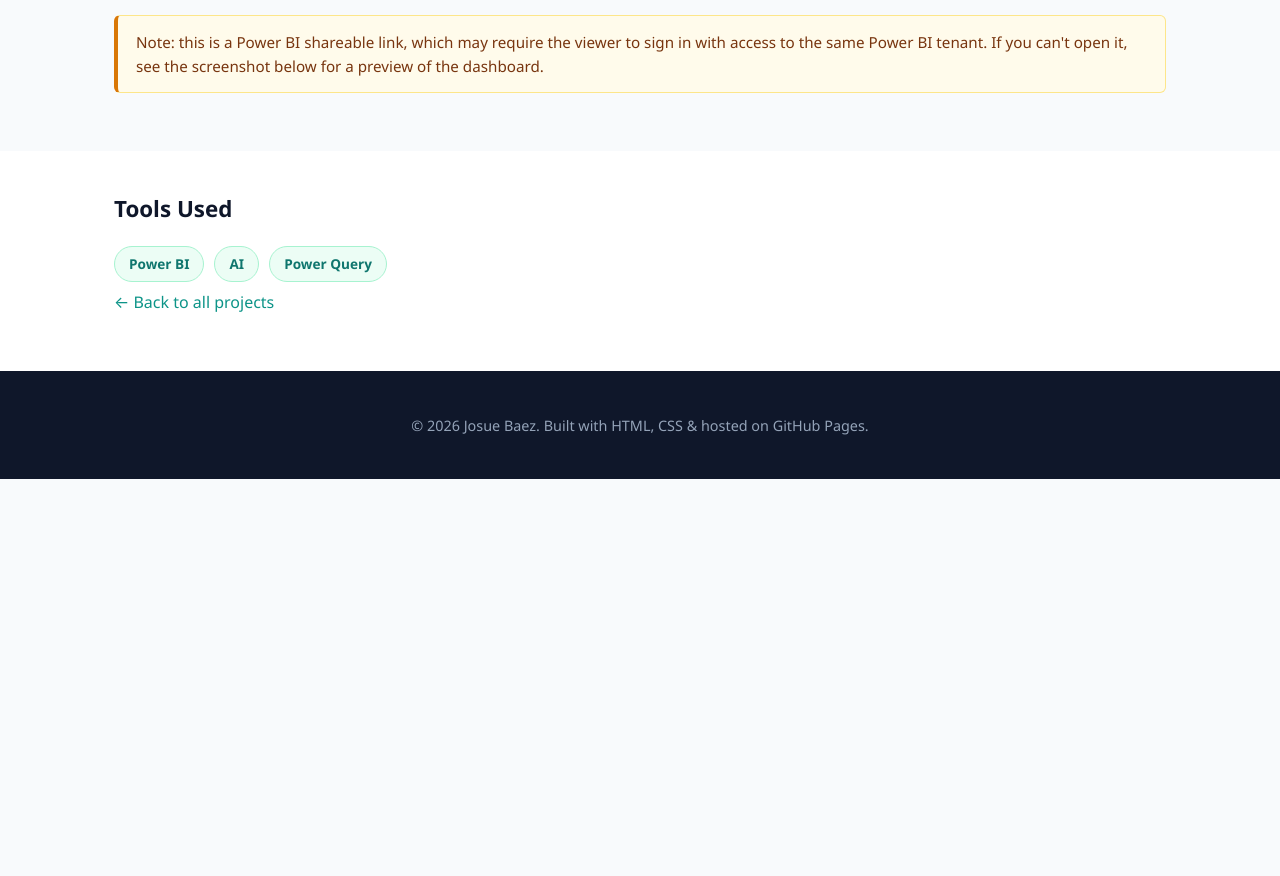
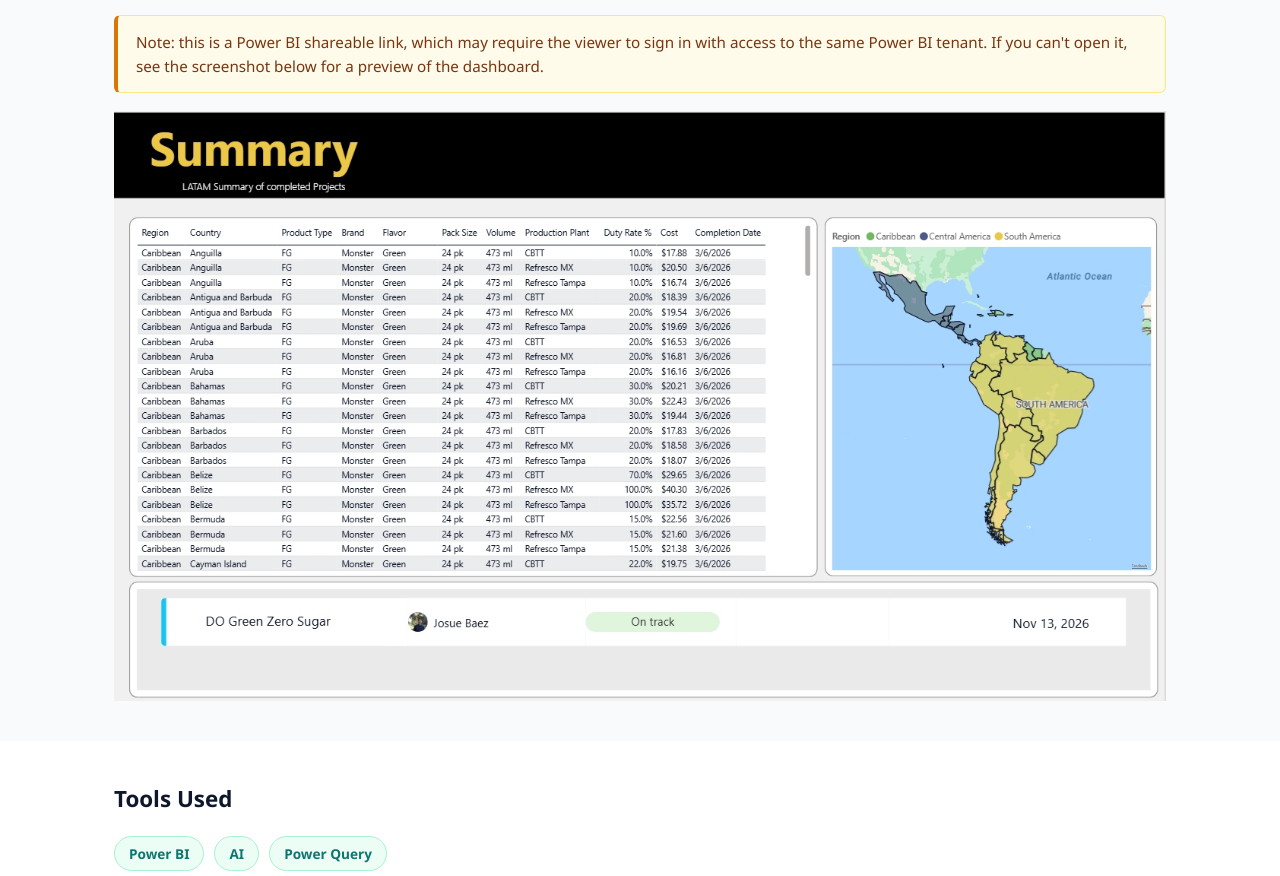
Before and after one commit to jobaez9/jobaez9.github.io, a plain HTML site: page projects/powerbi-project-1.html in a window 1280 px wide. Shown: the part 557-1433 px from the top of the page. Before the commit the page ends 1036 px from the top, so only its background shows below. Drawn offline with Linux system fonts and the light colour scheme.

Commit message:
Fix HTML syntax for image tag in powerbi-project-1.html

```diff
--- a/projects/powerbi-project-1.html
+++ b/projects/powerbi-project-1.html
@@ -58,7 +58,7 @@
 
       <!-- TODO: replace this placeholder with a real screenshot, e.g.
            <img src="../assets/images/powerbi-project-1-full.png" alt="Power BI Project 1 dashboard screenshot"> -->
-      <div  <img src="../assets/images/LATAM_PowerBI.jpeg" alt="Power BI Project 1 dashboard screenshot">
+       <img src="../assets/images/LATAM_PowerBI.jpeg" alt="Power BI Project 1 dashboard screenshot">
     </div>
   </section>
 
```
